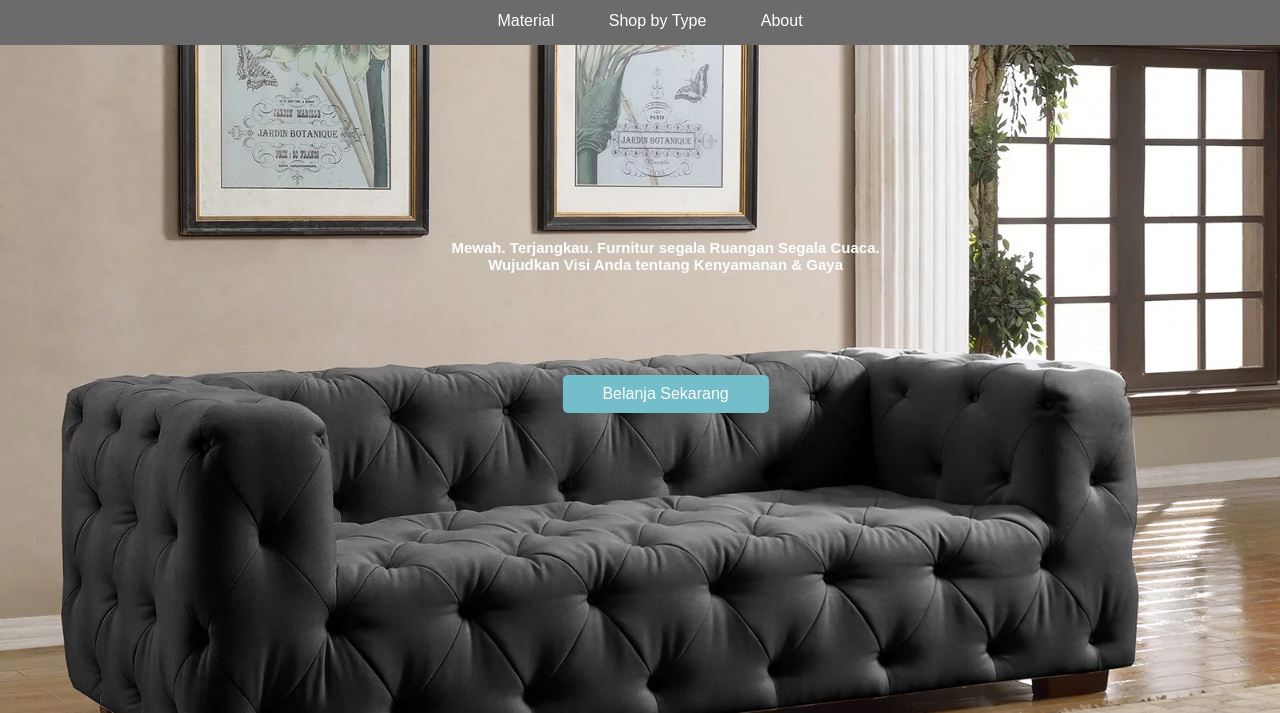
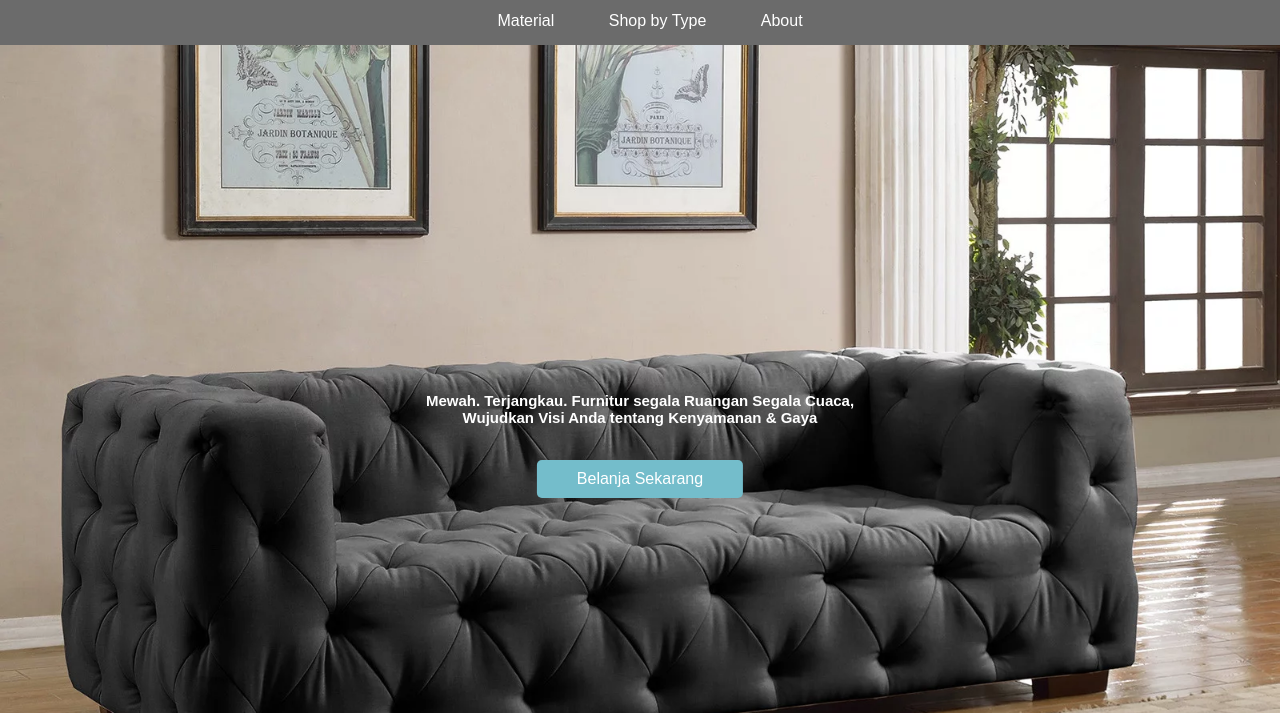
Before and after one commit to dinarsofa/Website-Business, a plain HTML site: page produk.html in a window 1280 px wide. Shown: the part 87-800 px from the top of the page. Drawn offline with Linux system fonts and the light colour scheme.

Commit message:
Update produk.html

```diff
--- a/produk.html
+++ b/produk.html
@@ -38,26 +38,22 @@
         </ul>
     </nav>
   <div class="simple1">
-        <div style="position:relative;">
-          <!--untuk meletakkan objek pada sebuah konten-->
+  <div class="image-container">
     <img src="linen.jpg " alt="Velvet2.jpg" style="width:100%;">
-          <!--untuk memasukan gambar-->
-          <span style="position:absolute;top:35%;left:52%;transform:translate(-50%,-50%);font-size:33px;color:white;">
-            <!--untuk memasukan tulian ke gambar-->
-
+    <div class="overlay-text">
       <h2>
-              <center>
-                <p>Mewah. Terjangkau. Furnitur segala Ruangan Segala Cuaca.</p>
+        <p>Mewah. Terjangkau. Furnitur segala Ruangan Segala Cuaca, </p>
         <p>Wujudkan Visi Anda tentang Kenyamanan & Gaya</p>
         <br><br>
-                <br><br><br><br>
+
           <center><a
                     href="https://api.whatsapp.com/send/?phone=%2B6281328742005&text=Assallamualaikum+admin%2C+saya+ingin+order&type=phone_number&app_absent=0"
                     class="button">Belanja Sekarang</a></center>
       </h2>
-          </span>
     </div>
   </div>
+</div>
+
       <div class="content"><!--Merupakan bagian isian dari pada html-->
         <section> <!--Merupakan pemisah agar lebih terstruktur pada html-->
           <div class="layanan">
@@ -300,15 +296,15 @@
                     <a href="https://instagram.com/dinarsofa_furnituresolo?igshid=MzRlODBiNWFlZA=="><i
                             class="fa fa-instagram"></i></a>
                     <a
-                        href="https://api.whatsapp.com/send/?phone=%2B6281328742005&text=Assallamualaikum+admin%2C+saya+ingin+order&type=phone_number&app_absent=0"><i
+                        href="https://api.whatsapp.com/send/?phone=%2B6285747320337&text=Assallamualaikum+admin%2C+saya+ingin+order&type=phone_number&app_absent=0"><i
                             class="fa fa-whatsapp"></i></a>
                 </div>
 
                 <div class="row">
-                    <ul>
+
                         <li><a href="policy.html">Return Policy</a></li>
                         <li><a href="testimoni.html">Testimoni</a></li>
-                    </ul>
+
                 </div>
 
                 <div class="row">
```
Lines whose indentation alone changed are shown as unchanged.
